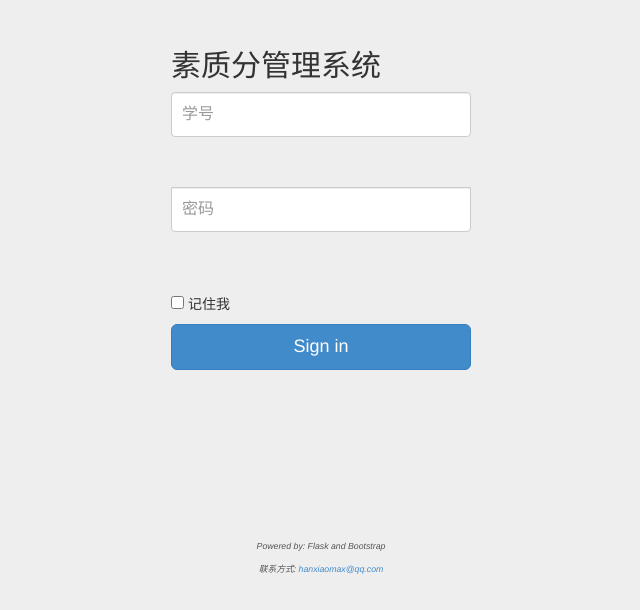
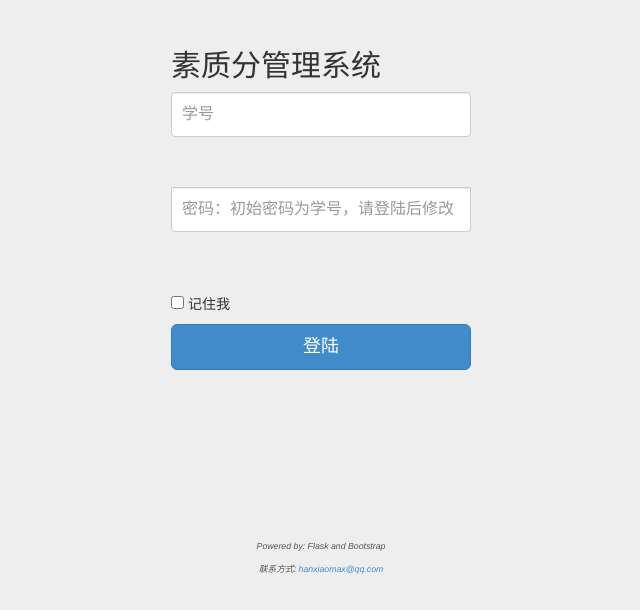
Before and after one commit to hanxiaomax/scorecalcu4ME, a Flask app: page / in a window 1280 px wide. Shown: the part 136-746 px from the top of the page, without its empty margins (319-959 px from the left). Run offline with Flask 2, Linux system fonts and the light colour scheme; parts of the project's set-up code (start-up, migrations or seed data) failed here and were passed over; some libraries are stand-ins or nearby versions.

Commit message:
修改了登陆界面和用户flexgrid的细节

```diff
--- a/app/templates/login.html
+++ b/app/templates/login.html
@@ -87,14 +87,14 @@
         {% endfor %}<br>
         </p>
         <p>
-        {{ form.password(class='form-control login-field',placeholder='密码') }}<br>
+        {{ form.password(class='form-control login-field',placeholder='密码：初始密码为学号，请登陆后修改') }}<br>
         {% for error in form.password.errors %}
           <span style="color: red;">[{{error}}]</span>
         {% endfor %}<br>
         </p>
         <p>{{ form.remember_me }} 记住我</p>
         <!-- <p><input type="submit" value="登陆"></p> -->
-        <button class="btn btn-lg btn-primary btn-block" type="submit">Sign in</button>
+        <button class="btn btn-lg btn-primary btn-block" type="submit">登陆</button>
       </form>
       <div class="push"></div>
     </div>
--- a/app/templates/user.html
+++ b/app/templates/user.html
@@ -467,7 +467,7 @@ $(".flexme3").flexigrid({
                 {
                         display : '审核状态',
                         name : 'status',
-                        width : 65,
+                        width : 55,
                         sortable : true,
                         align : 'center'
                 },
```
